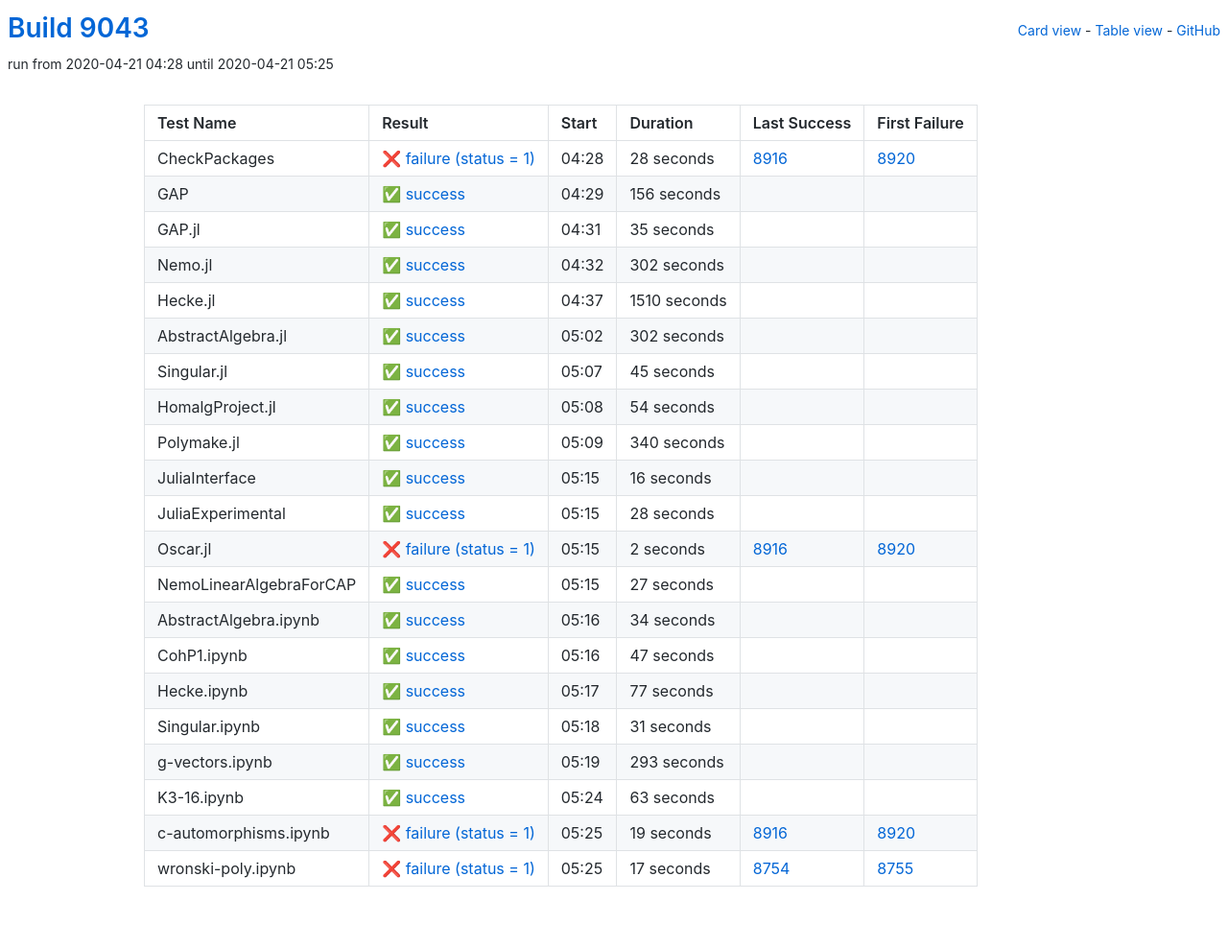
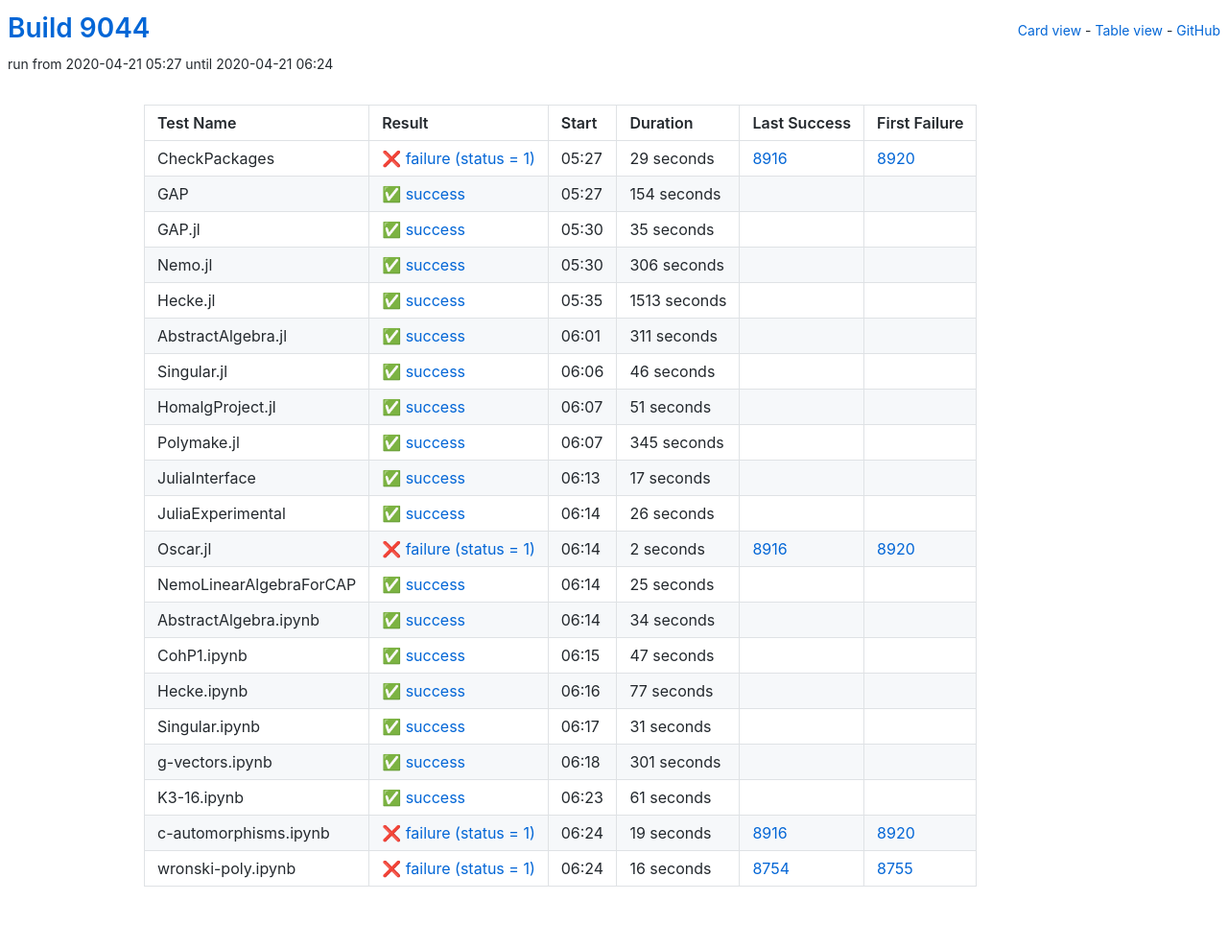
Before and after one commit to oscar-system/oscar-ci-status, a Jekyll site: the page built from table.html, in a window 1280 px wide. Shown: the whole page at 96% size. Built offline with Jekyll 4.4.1, drawn with Linux system fonts in a browser that asks for light colours.

Commit message:
Build 9044

```diff
--- a/_data/ci.yml
+++ b/_data/ci.yml
@@ -1,27 +1,27 @@
-build: 9043
-build_url: https://oscarci.mathematik.uni-kl.de/job/oscar/9043/
+build: 9044
+build_url: https://oscarci.mathematik.uni-kl.de/job/oscar/9044/
 job: oscar
 tests:
-- duration: 28
+- duration: 29
   exitcode: 1
   first_failure: 8920
   first_failure_url: https://oscarci.mathematik.uni-kl.de/job/oscar/8920/
   last_success: 8916
   last_success_url: https://oscarci.mathematik.uni-kl.de/job/oscar/8916/
-  log: https://oscarci.mathematik.uni-kl.de/job/oscar/9043/artifact/logs/build-9043/CheckPackages.log
+  log: https://oscarci.mathematik.uni-kl.de/job/oscar/9044/artifact/logs/build-9044/CheckPackages.log
   name: CheckPackages
-  start: 2020-04-21 04:28
+  start: 2020-04-21 05:27
   status: failure
   success: false
-- duration: 156
+- duration: 154
   exitcode: 0
   first_failure: false
   first_failure_url: null
   last_success: false
   last_success_url: null
-  log: https://oscarci.mathematik.uni-kl.de/job/oscar/9043/artifact/logs/build-9043/GAP.log
+  log: https://oscarci.mathematik.uni-kl.de/job/oscar/9044/artifact/logs/build-9044/GAP.log
   name: GAP
-  start: 2020-04-21 04:29
+  start: 2020-04-21 05:27
   status: success
   success: true
 - duration: 35
@@ -30,97 +30,97 @@ tests:
   first_failure_url: null
   last_success: false
   last_success_url: null
-  log: https://oscarci.mathematik.uni-kl.de/job/oscar/9043/artifact/logs/build-9043/GAP.jl.log
+  log: https://oscarci.mathematik.uni-kl.de/job/oscar/9044/artifact/logs/build-9044/GAP.jl.log
   name: GAP.jl
-  start: 2020-04-21 04:31
+  start: 2020-04-21 05:30
   status: success
   success: true
-- duration: 302
+- duration: 306
   exitcode: 0
   first_failure: false
   first_failure_url: null
   last_success: false
   last_success_url: null
-  log: https://oscarci.mathematik.uni-kl.de/job/oscar/9043/artifact/logs/build-9043/Nemo.jl.log
+  log: https://oscarci.mathematik.uni-kl.de/job/oscar/9044/artifact/logs/build-9044/Nemo.jl.log
   name: Nemo.jl
-  start: 2020-04-21 04:32
+  start: 2020-04-21 05:30
   status: success
   success: true
-- duration: 1510
+- duration: 1513
   exitcode: 0
   first_failure: false
   first_failure_url: null
   last_success: false
   last_success_url: null
-  log: https://oscarci.mathematik.uni-kl.de/job/oscar/9043/artifact/logs/build-9043/Hecke.jl.log
+  log: https://oscarci.mathematik.uni-kl.de/job/oscar/9044/artifact/logs/build-9044/Hecke.jl.log
   name: Hecke.jl
-  start: 2020-04-21 04:37
+  start: 2020-04-21 05:35
   status: success
   success: true
-- duration: 302
+- duration: 311
   exitcode: 0
   first_failure: false
   first_failure_url: null
   last_success: false
   last_success_url: null
-  log: https://oscarci.mathematik.uni-kl.de/job/oscar/9043/artifact/logs/build-9043/AbstractAlgebra.jl.log
+  log: https://oscarci.mathematik.uni-kl.de/job/oscar/9044/artifact/logs/build-9044/AbstractAlgebra.jl.log
   name: AbstractAlgebra.jl
-  start: 2020-04-21 05:02
+  start: 2020-04-21 06:01
   status: success
   success: true
-- duration: 45
+- duration: 46
   exitcode: 0
   first_failure: false
   first_failure_url: null
   last_success: false
   last_success_url: null
-  log: https://oscarci.mathematik.uni-kl.de/job/oscar/9043/artifact/logs/build-9043/Singular.jl.log
+  log: https://oscarci.mathematik.uni-kl.de/job/oscar/9044/artifact/logs/build-9044/Singular.jl.log
   name: Singular.jl
-  start: 2020-04-21 05:07
+  start: 2020-04-21 06:06
   status: success
   success: true
-- duration: 54
+- duration: 51
   exitcode: 0
   first_failure: false
   first_failure_url: null
   last_success: false
   last_success_url: null
-  log: https://oscarci.mathematik.uni-kl.de/job/oscar/9043/artifact/logs/build-9043/HomalgProject.jl.log
+  log: https://oscarci.mathematik.uni-kl.de/job/oscar/9044/artifact/logs/build-9044/HomalgProject.jl.log
   name: HomalgProject.jl
-  start: 2020-04-21 05:08
+  start: 2020-04-21 06:07
   status: success
   success: true
-- duration: 340
+- duration: 345
   exitcode: 0
   first_failure: false
   first_failure_url: null
   last_success: false
   last_success_url: null
-  log: https://oscarci.mathematik.uni-kl.de/job/oscar/9043/artifact/logs/build-9043/Polymake.jl.log
+  log: https://oscarci.mathematik.uni-kl.de/job/oscar/9044/artifact/logs/build-9044/Polymake.jl.log
   name: Polymake.jl
-  start: 2020-04-21 05:09
+  start: 2020-04-21 06:07
   status: success
   success: true
-- duration: 16
+- duration: 17
   exitcode: 0
   first_failure: false
   first_failure_url: null
   last_success: false
   last_success_url: null
-  log: https://oscarci.mathematik.uni-kl.de/job/oscar/9043/artifact/logs/build-9043/JuliaInterface.log
+  log: https://oscarci.mathematik.uni-kl.de/job/oscar/9044/artifact/logs/build-9044/JuliaInterface.log
   name: JuliaInterface
-  start: 2020-04-21 05:15
+  start: 2020-04-21 06:13
   status: success
   success: true
-- duration: 28
+- duration: 26
   exitcode: 0
   first_failure: false
   first_failure_url: null
   last_success: false
   last_success_url: null
-  log: https://oscarci.mathematik.uni-kl.de/job/oscar/9043/artifact/logs/build-9043/JuliaExperimental.log
+  log: https://oscarci.mathematik.uni-kl.de/job/oscar/9044/artifact/logs/build-9044/JuliaExperimental.log
   name: JuliaExperimental
-  start: 2020-04-21 05:15
+  start: 2020-04-21 06:14
   status: success
   success: true
 - duration: 2
@@ -129,20 +129,20 @@ tests:
   first_failure_url: https://oscarci.mathematik.uni-kl.de/job/oscar/8920/
   last_success: 8916
   last_success_url: https://oscarci.mathematik.uni-kl.de/job/oscar/8916/
-  log: https://oscarci.mathematik.uni-kl.de/job/oscar/9043/artifact/logs/build-9043/Oscar.jl.log
+  log: https://oscarci.mathematik.uni-kl.de/job/oscar/9044/artifact/logs/build-9044/Oscar.jl.log
   name: Oscar.jl
-  start: 2020-04-21 05:15
+  start: 2020-04-21 06:14
   status: failure
   success: false
-- duration: 27
+- duration: 25
   exitcode: 0
   first_failure: false
   first_failure_url: null
   last_success: false
   last_success_url: null
-  log: https://oscarci.mathematik.uni-kl.de/job/oscar/9043/artifact/logs/build-9043/NemoLinearAlgebraForCAP.log
+  log: https://oscarci.mathematik.uni-kl.de/job/oscar/9044/artifact/logs/build-9044/NemoLinearAlgebraForCAP.log
   name: NemoLinearAlgebraForCAP
-  start: 2020-04-21 05:15
+  start: 2020-04-21 06:14
   status: success
   success: true
 - duration: 34
@@ -151,9 +151,9 @@ tests:
   first_failure_url: null
   last_success: false
   last_success_url: null
-  log: https://oscarci.mathematik.uni-kl.de/job/oscar/9043/artifact/logs/build-9043/AbstractAlgebra.ipynb.log
+  log: https://oscarci.mathematik.uni-kl.de/job/oscar/9044/artifact/logs/build-9044/AbstractAlgebra.ipynb.log
   name: AbstractAlgebra.ipynb
-  start: 2020-04-21 05:16
+  start: 2020-04-21 06:14
   status: success
   success: true
 - duration: 47
@@ -162,9 +162,9 @@ tests:
   first_failure_url: null
   last_success: false
   last_success_url: null
-  log: https://oscarci.mathematik.uni-kl.de/job/oscar/9043/artifact/logs/build-9043/CohP1.ipynb.log
+  log: https://oscarci.mathematik.uni-kl.de/job/oscar/9044/artifact/logs/build-9044/CohP1.ipynb.log
   name: CohP1.ipynb
-  start: 2020-04-21 05:16
+  start: 2020-04-21 06:15
   status: success
   success: true
 - duration: 77
@@ -173,9 +173,9 @@ tests:
   first_failure_url: null
   last_success: false
   last_success_url: null
-  log: https://oscarci.mathematik.uni-kl.de/job/oscar/9043/artifact/logs/build-9043/Hecke.ipynb.log
+  log: https://oscarci.mathematik.uni-kl.de/job/oscar/9044/artifact/logs/build-9044/Hecke.ipynb.log
   name: Hecke.ipynb
-  start: 2020-04-21 05:17
+  start: 2020-04-21 06:16
   status: success
   success: true
 - duration: 31
@@ -184,31 +184,31 @@ tests:
   first_failure_url: null
   last_success: false
   last_success_url: null
-  log: https://oscarci.mathematik.uni-kl.de/job/oscar/9043/artifact/logs/build-9043/Singular.ipynb.log
+  log: https://oscarci.mathematik.uni-kl.de/job/oscar/9044/artifact/logs/build-9044/Singular.ipynb.log
   name: Singular.ipynb
-  start: 2020-04-21 05:18
+  start: 2020-04-21 06:17
   status: success
   success: true
-- duration: 293
+- duration: 301
   exitcode: 0
   first_failure: false
   first_failure_url: null
   last_success: false
   last_success_url: null
-  log: https://oscarci.mathematik.uni-kl.de/job/oscar/9043/artifact/logs/build-9043/g-vectors.ipynb.log
+  log: https://oscarci.mathematik.uni-kl.de/job/oscar/9044/artifact/logs/build-9044/g-vectors.ipynb.log
   name: g-vectors.ipynb
-  start: 2020-04-21 05:19
+  start: 2020-04-21 06:18
   status: success
   success: true
-- duration: 63
+- duration: 61
   exitcode: 0
   first_failure: false
   first_failure_url: null
   last_success: false
   last_success_url: null
-  log: https://oscarci.mathematik.uni-kl.de/job/oscar/9043/artifact/logs/build-9043/K3-16.ipynb.log
+  log: https://oscarci.mathematik.uni-kl.de/job/oscar/9044/artifact/logs/build-9044/K3-16.ipynb.log
   name: K3-16.ipynb
-  start: 2020-04-21 05:24
+  start: 2020-04-21 06:23
   status: success
   success: true
 - duration: 19
@@ -217,19 +217,19 @@ tests:
   first_failure_url: https://oscarci.mathematik.uni-kl.de/job/oscar/8920/
   last_success: 8916
   last_success_url: https://oscarci.mathematik.uni-kl.de/job/oscar/8916/
-  log: https://oscarci.mathematik.uni-kl.de/job/oscar/9043/artifact/logs/build-9043/c-automorphisms.ipynb.log
+  log: https://oscarci.mathematik.uni-kl.de/job/oscar/9044/artifact/logs/build-9044/c-automorphisms.ipynb.log
   name: c-automorphisms.ipynb
-  start: 2020-04-21 05:25
+  start: 2020-04-21 06:24
   status: failure
   success: false
-- duration: 17
+- duration: 16
   exitcode: 1
   first_failure: 8755
   first_failure_url: https://oscarci.mathematik.uni-kl.de/job/oscar/8755/
   last_success: 8754
   last_success_url: https://oscarci.mathematik.uni-kl.de/job/oscar/8754/
-  log: https://oscarci.mathematik.uni-kl.de/job/oscar/9043/artifact/logs/build-9043/wronski-poly.ipynb.log
+  log: https://oscarci.mathematik.uni-kl.de/job/oscar/9044/artifact/logs/build-9044/wronski-poly.ipynb.log
   name: wronski-poly.ipynb
-  start: 2020-04-21 05:25
+  start: 2020-04-21 06:24
   status: failure
   success: false
```
Also changed, not shown: README.md.
